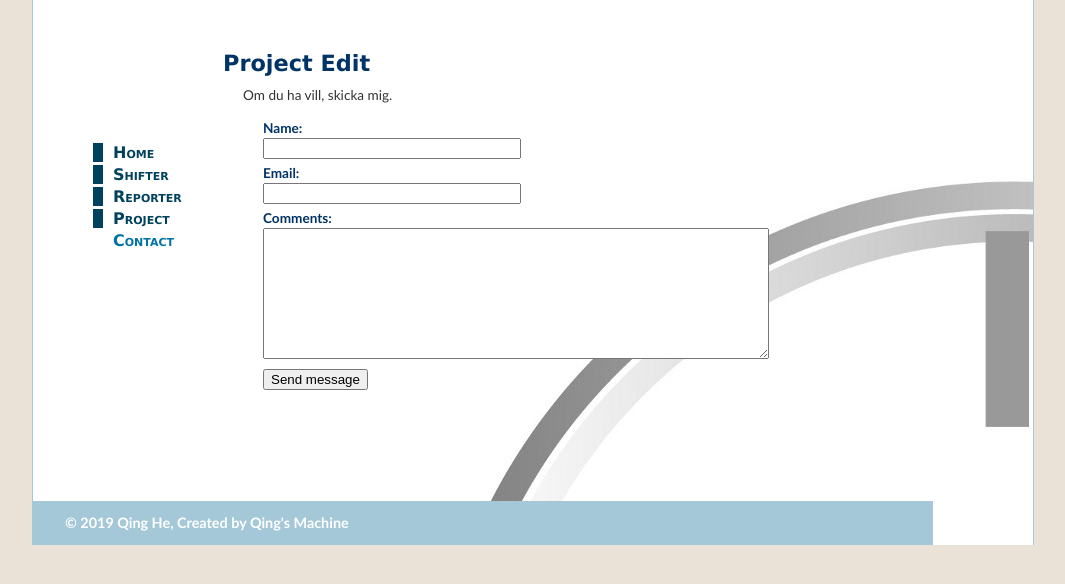
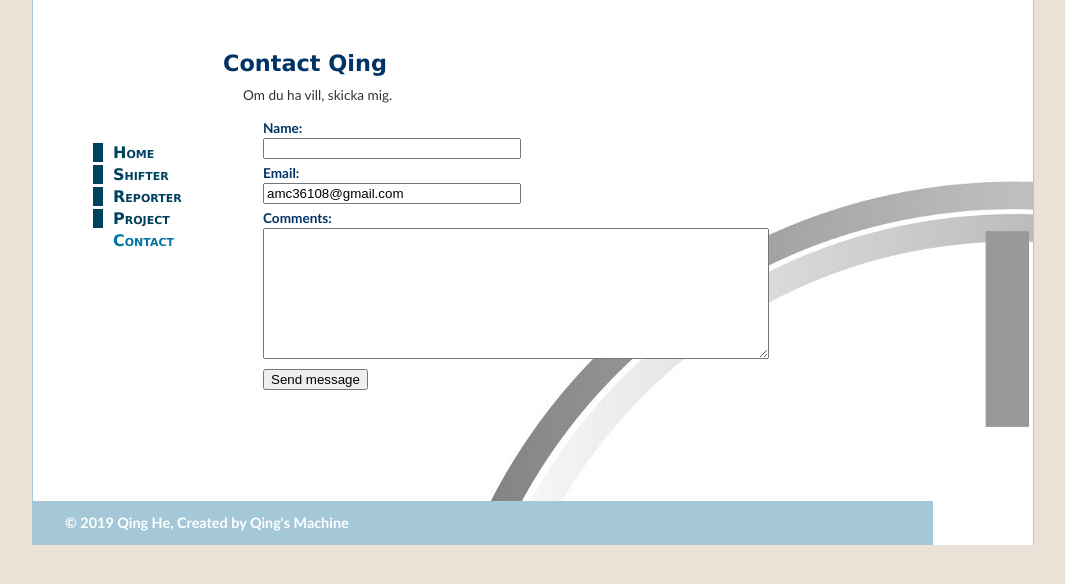
Before and after one commit to QingMachine/Qshift, a PHP site: page /contact.php in a window 1280 px wide. Shown: the top 584 px of the page, without its empty margins (107-1172 px from the left). Run offline with PHP 8.4, Linux system fonts and the light colour scheme.

Commit message:
Update contact.php

```diff
--- a/contact.php
+++ b/contact.php
@@ -13,7 +13,7 @@
 <div id="wrapper">
     <?php require './includes/menu.php'; ?>
     <main>
-        <h2>Project Edit  </h2>
+        <h2>Contact Qing</h2>
         <p>Om du ha vill, skicka mig.</p>
         <form method="post" action="">
             <p>
@@ -22,7 +22,7 @@
             </p>
             <p>
                 <label for="email">Email:</label>
-                <input name="email" id="email" type="text">
+                <input name="email" id="email" type="text" value="amc36108@gmail.com">
             </p>
             <p>
                 <label for="comments">Comments:</label>
```
